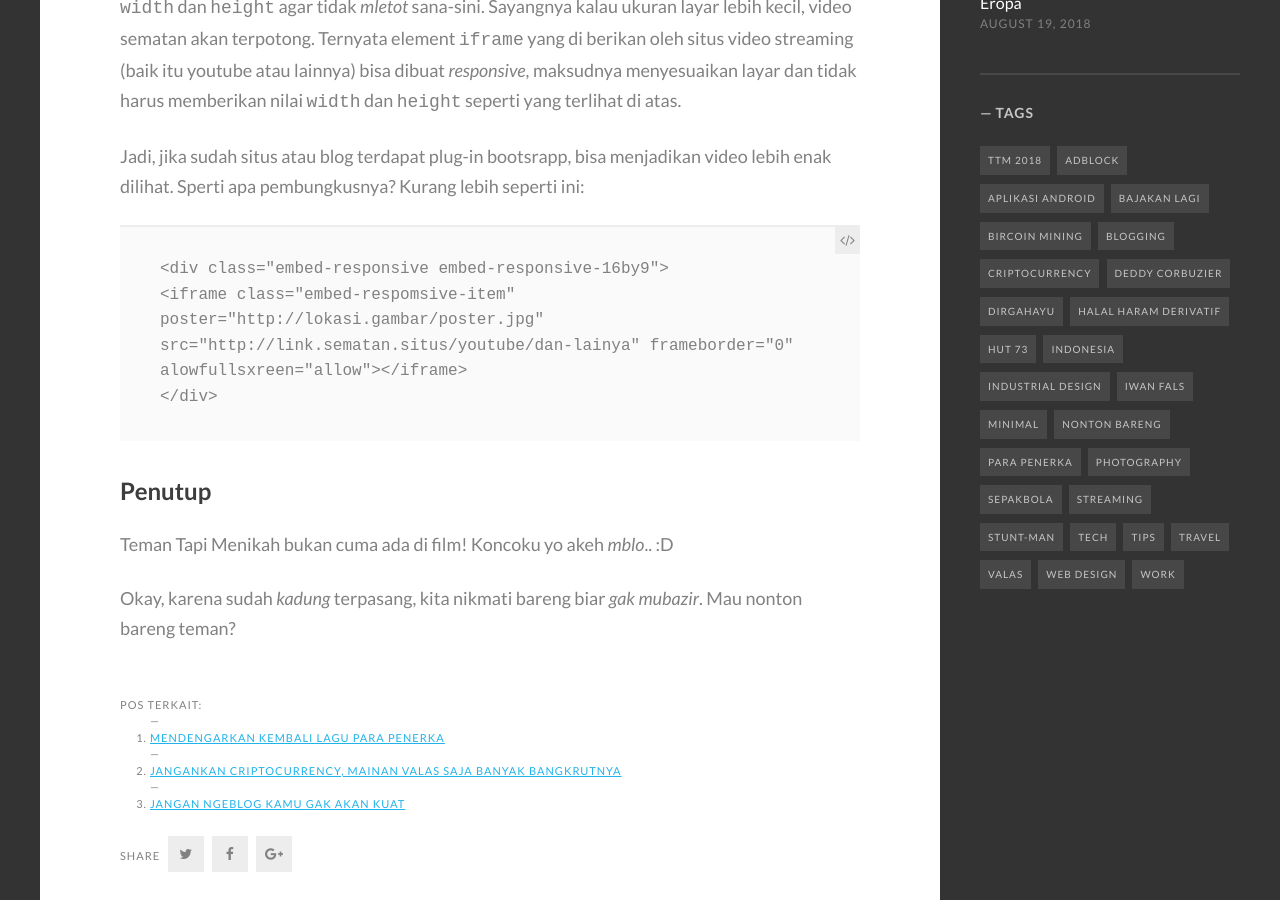
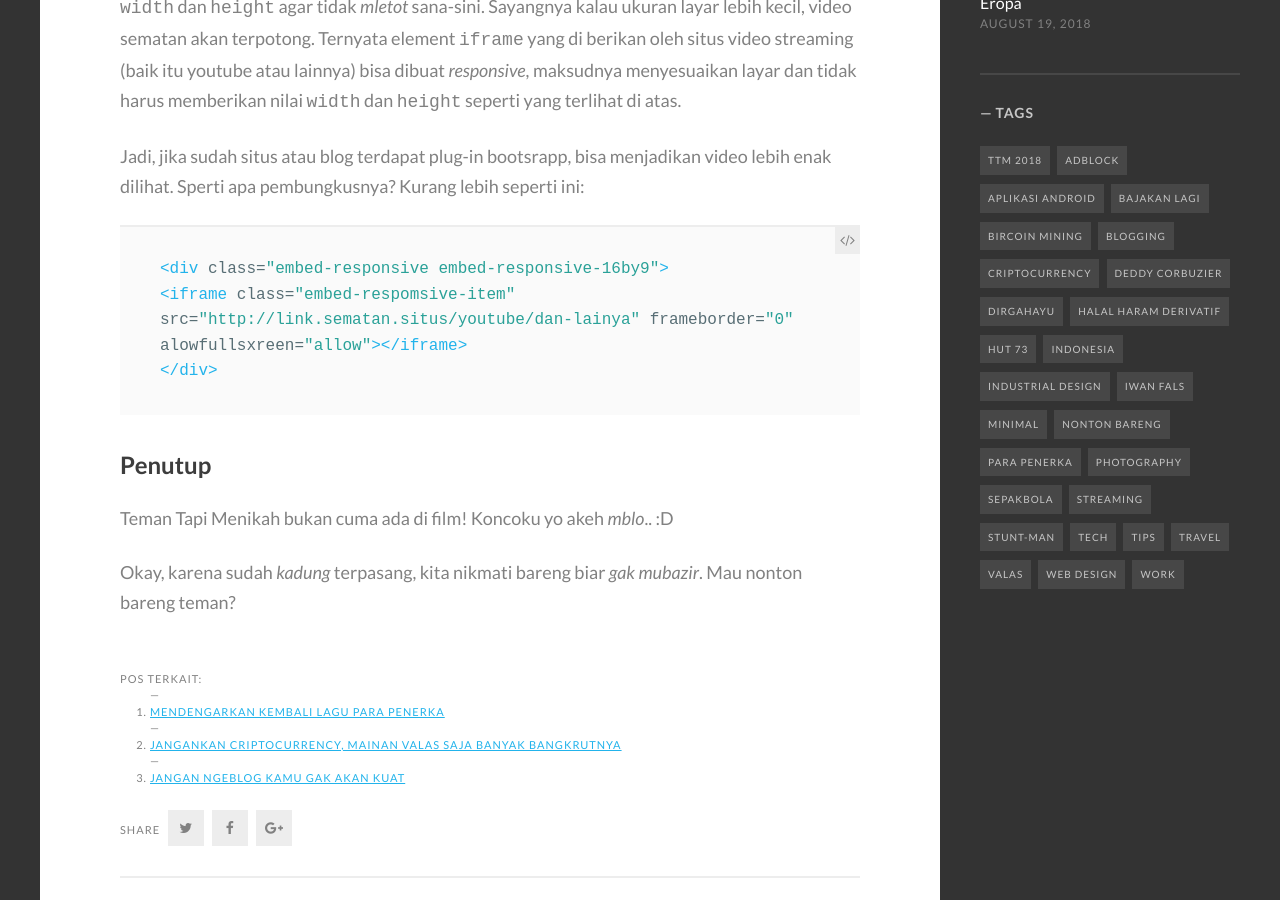
Before and after one commit to knoacc/pcr, a Jekyll site: the page built from _posts/2018-08-24-teman-tapi-menikah.md, in a window 1280 px wide and 900 px high, scrolled down 1136 px. Built offline with Jekyll 4.4.1, drawn with Linux system fonts in a browser that asks for light colours; some web fonts are replaced; our own code applies the rules of GitHub Pages for plain Markdown files.

Commit message:
Update 2018-08-24-teman-tapi-menikah.md

````diff
--- a/_posts/2018-08-24-teman-tapi-menikah.md
+++ b/_posts/2018-08-24-teman-tapi-menikah.md
@@ -20,9 +20,9 @@ Biasanya, kode semat yang diberikan oleh (misalnya) Youtube, perlu mencantumkan
 
 Jadi, jika sudah situs atau blog terdapat plug-in bootsrapp, bisa menjadikan video lebih enak dilihat. Sperti apa pembungkusnya? Kurang lebih seperti ini:
 
-```
+```html
 <div class="embed-responsive embed-responsive-16by9">
-<iframe class="embed-respomsive-item" poster="http://lokasi.gambar/poster.jpg" src="http://link.sematan.situs/youtube/dan-lainya" frameborder="0" alowfullsxreen="allow"></iframe>
+<iframe class="embed-respomsive-item" src="http://link.sematan.situs/youtube/dan-lainya" frameborder="0" alowfullsxreen="allow"></iframe>
 </div>
 ```
 
````
